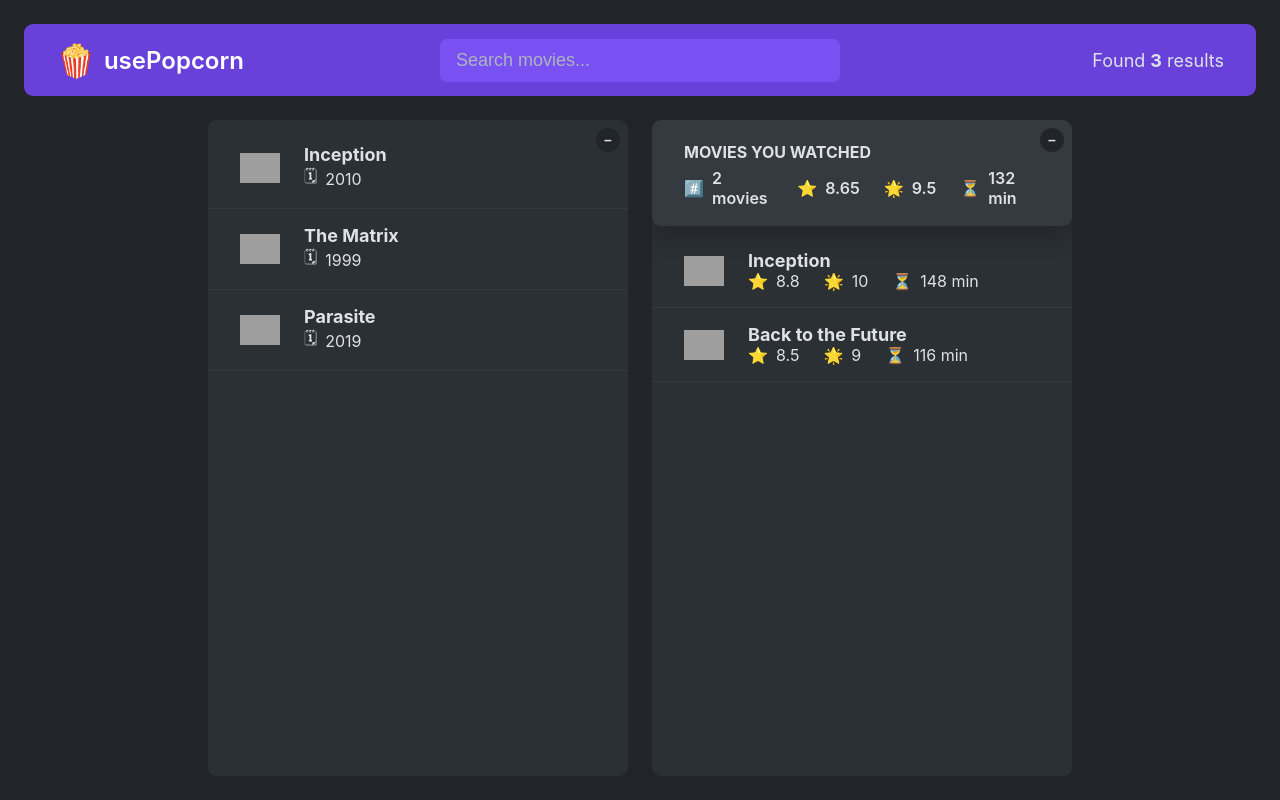
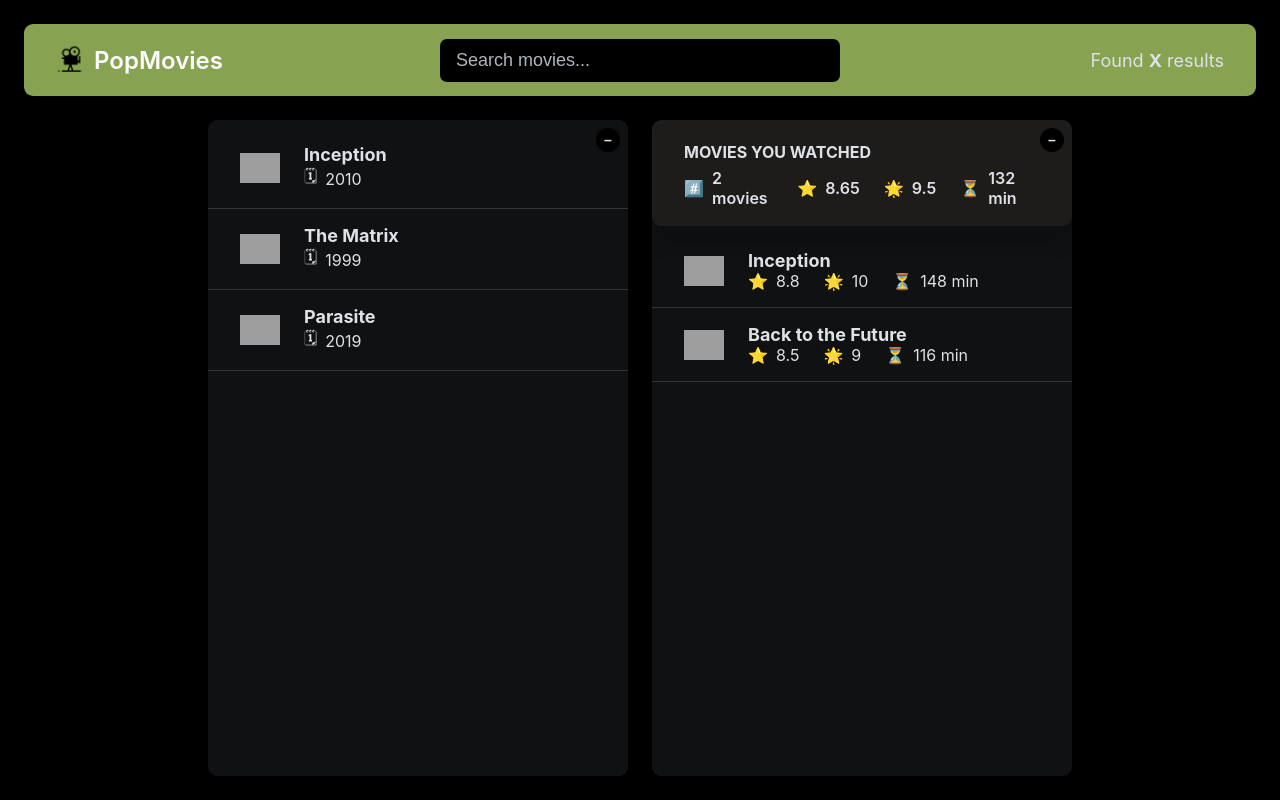
Before and after one commit to SivaSurender/React-Projects, a React (Vite) app: page / in a window 1280 px wide. Built offline with nearby package versions, Linux system fonts and the light colour scheme; grey boxes are pictures that could not be loaded.

Commit message:
comp splitting

```diff
--- /dev/null
+++ b/Components/Results.jsx
@@ -0,0 +1,13 @@
+import React from "react";
+
+function Results() {
+  return (
+    <>
+      <p className="num-results">
+        Found <strong>X</strong> results
+      </p>
+    </>
+  );
+}
+
+export default Results;
--- /dev/null
+++ b/Components/Search.jsx
@@ -0,0 +1,17 @@
+import React from "react";
+
+function Search({ value, setValue }) {
+  return (
+    <>
+      <input
+        className="search"
+        type="text"
+        placeholder="Search movies..."
+        value={value}
+        onChange={(e) => setValue(e.target.value)}
+      />
+    </>
+  );
+}
+
+export default Search;
--- /dev/null
+++ b/Logo.jsx
@@ -0,0 +1,17 @@
+import React from "react";
+import popMovie from "/assets/popmovie.png";
+
+function Logo() {
+  return (
+    <>
+      <div className="logo">
+        <span role="img">
+          <img className="img-logo" src={popMovie} />
+        </span>
+        <h1>PopMovies</h1>
+      </div>
+    </>
+  );
+}
+
+export default Logo;
--- /dev/null
+++ b/UI/AvailableMovies.jsx
@@ -0,0 +1,29 @@
+import React, { useState } from "react";
+import { tempMovieData } from "../src/App";
+import IndividualAvlMovie from "./IndividualAvlMovie";
+
+function AvailableMovies() {
+  const [movies, setMovies] = useState(tempMovieData);
+  const [isOpen1, setIsOpen1] = useState(true);
+  return (
+    <>
+      <div className="box">
+        <button
+          className="btn-toggle"
+          onClick={() => setIsOpen1((open) => !open)}
+        >
+          {isOpen1 ? "–" : "+"}
+        </button>
+        {isOpen1 && (
+          <ul className="list">
+            {movies?.map((movie) => (
+              <IndividualAvlMovie movie={movie} key={movie.imdbID} />
+            ))}
+          </ul>
+        )}
+      </div>
+    </>
+  );
+}
+
+export default AvailableMovies;
--- /dev/null
+++ b/UI/IndividualAvlMovie.jsx
@@ -0,0 +1,20 @@
+import React from "react";
+
+function IndividualAvlMovie({ movie }) {
+  return (
+    <>
+      <li>
+        <img src={movie.Poster} alt={`${movie.Title} poster`} />
+        <h3>{movie.Title}</h3>
+        <div>
+          <p>
+            <span>🗓</span>
+            <span>{movie.Year}</span>
+          </p>
+        </div>
+      </li>
+    </>
+  );
+}
+
+export default IndividualAvlMovie;
--- /dev/null
+++ b/UI/IndividualWatchedMovie.jsx
@@ -0,0 +1,28 @@
+import React from "react";
+
+function IndividualWatchedMovie({ movie }) {
+  return (
+    <>
+      <li>
+        <img src={movie.Poster} alt={`${movie.Title} poster`} />
+        <h3>{movie.Title}</h3>
+        <div>
+          <p>
+            <span>⭐️</span>
+            <span>{movie.imdbRating}</span>
+          </p>
+          <p>
+            <span>🌟</span>
+            <span>{movie.userRating}</span>
+          </p>
+          <p>
+            <span>⏳</span>
+            <span>{movie.runtime} min</span>
+          </p>
+        </div>
+      </li>
+    </>
+  );
+}
+
+export default IndividualWatchedMovie;
--- /dev/null
+++ b/UI/MainScreen.jsx
@@ -0,0 +1,17 @@
+import React, { useState } from "react";
+
+import AvailableMovies from "./AvailableMovies";
+import WatchedMovies from "./WatchedMovies";
+
+function MainScreen() {
+  return (
+    <>
+      <main className="main">
+        <AvailableMovies />
+        <WatchedMovies />
+      </main>
+    </>
+  );
+}
+
+export default MainScreen;
--- /dev/null
+++ b/UI/NavBar.jsx
@@ -0,0 +1,20 @@
+import React, { useState } from "react";
+import Logo from "../Logo";
+import Search from "../Components/Search";
+import Results from "../Components/Results";
+
+function NavBar() {
+  const [query, setQuery] = useState("");
+
+  return (
+    <>
+      <nav className="nav-bar">
+        <Logo />
+        <Search value={query} setValue={setQuery} />
+        <Results />
+      </nav>
+    </>
+  );
+}
+
+export default NavBar;
--- /dev/null
+++ b/UI/WatchedMovies.jsx
@@ -0,0 +1,58 @@
+import React, { useState } from "react";
+import { average, tempWatchedData } from "../src/App";
+import IndividualWatchedMovie from "./IndividualWatchedMovie";
+
+function WatchedMovies() {
+  const [isOpen2, setIsOpen2] = useState(true);
+  const [watched, setWatched] = useState(tempWatchedData);
+
+  const avgImdbRating = average(watched.map((movie) => movie.imdbRating));
+  const avgUserRating = average(watched.map((movie) => movie.userRating));
+  const avgRuntime = average(watched.map((movie) => movie.runtime));
+
+  return (
+    <>
+      <div className="box">
+        <button
+          className="btn-toggle"
+          onClick={() => setIsOpen2((open) => !open)}
+        >
+          {isOpen2 ? "–" : "+"}
+        </button>
+        {isOpen2 && (
+          <>
+            <div className="summary">
+              <h2>Movies you watched</h2>
+              <div>
+                <p>
+                  <span>#️⃣</span>
+                  <span>{watched.length} movies</span>
+                </p>
+                <p>
+                  <span>⭐️</span>
+                  <span>{avgImdbRating}</span>
+                </p>
+                <p>
+                  <span>🌟</span>
+                  <span>{avgUserRating}</span>
+                </p>
+                <p>
+                  <span>⏳</span>
+                  <span>{avgRuntime} min</span>
+                </p>
+              </div>
+            </div>
+
+            <ul className="list">
+              {watched.map((movie) => (
+                <IndividualWatchedMovie movie={movie} key={movie.imdbID} />
+              ))}
+            </ul>
+          </>
+        )}
+      </div>
+    </>
+  );
+}
+
+export default WatchedMovies;
--- a/index.css
+++ b/index.css
@@ -1,11 +1,14 @@
 :root {
-  --color-primary: #6741d9;
-  --color-primary-light: #7950f2;
+  --color-primary: #87a352;
+  --color-primary-light: #99bb59;
   --color-text: #dee2e6;
   --color-text-dark: #adb5bd;
-  --color-background-100: #343a40;
+  /* --color-background-100: #343a40;
   --color-background-500: #2b3035;
-  --color-background-900: #212529;
+  --color-background-900: #212529; */
+  --color-background-100: #000000;
+  --color-background-500: #101112;
+  --color-background-900: #000000;
   --color-red: #fa5252;
   --color-red-dark: #e03131;
 }
@@ -54,7 +57,7 @@ body {
   max-width: 42rem;
   background-color: var(--color-background-500);
   border-radius: 0.9rem;
-  overflow: scroll;
+  overflow: auto;
   position: relative;
 }
 
@@ -79,6 +82,9 @@ body {
   align-items: center;
   gap: 0.8rem;
 }
+.img-logo {
+  height: 30px;
+}
 
 .logo span {
   font-size: 3.2rem;
@@ -100,8 +106,8 @@ body {
   transition: all 0.3s;
   color: var(--color-text);
 
-  /* background-color: var(--color-background-900); */
-  background-color: var(--color-primary-light);
+  background-color: var(--color-background-900);
+  /* background-color: var(--color-primary-light); */
 }
 
 .search::placeholder {
@@ -138,7 +144,7 @@ body {
 .list {
   list-style: none;
   padding: 0.8rem 0;
-  overflow: scroll;
+  overflow: auto;
 }
 
 .list-watched {
@@ -155,7 +161,7 @@ body {
   align-items: center;
 
   padding: 1.6rem 3.2rem;
-  border-bottom: 1px solid var(--color-background-100);
+  border-bottom: 1px solid #313539;
 }
 
 .list.list-movies li {
@@ -213,7 +219,7 @@ body {
 .summary {
   padding: 2.2rem 3.2rem 1.8rem 3.2rem;
   border-radius: 0.9rem;
-  background-color: var(--color-background-100);
+  background-color: #1e1b1b;
   box-shadow: 0 1.2rem 2.4rem rgba(0, 0, 0, 0.2);
 }
 
--- a/src/App.jsx
+++ b/src/App.jsx
@@ -1,6 +1,8 @@
 import { useState } from "react";
+import NavBar from "../UI/NavBar";
+import MainScreen from "../UI/MainScreen";
 
-const tempMovieData = [
+export const tempMovieData = [
   {
     imdbID: "tt1375666",
     Title: "Inception",
@@ -24,7 +26,7 @@ const tempMovieData = [
   },
 ];
 
-const tempWatchedData = [
+export const tempWatchedData = [
   {
     imdbID: "tt1375666",
     Title: "Inception",
@@ -46,123 +48,14 @@ const tempWatchedData = [
     userRating: 9,
   },
 ];
-
-const average = (arr) =>
+export const average = (arr) =>
   arr.reduce((acc, cur, i, arr) => acc + cur / arr.length, 0);
 
 export default function App() {
-  const [query, setQuery] = useState("");
-  const [movies, setMovies] = useState(tempMovieData);
-  const [watched, setWatched] = useState(tempWatchedData);
-  const [isOpen1, setIsOpen1] = useState(true);
-  const [isOpen2, setIsOpen2] = useState(true);
-
-  const avgImdbRating = average(watched.map((movie) => movie.imdbRating));
-  const avgUserRating = average(watched.map((movie) => movie.userRating));
-  const avgRuntime = average(watched.map((movie) => movie.runtime));
-
   return (
     <>
-      <nav className="nav-bar">
-        <div className="logo">
-          <span role="img">🍿</span>
-          <h1>usePopcorn</h1>
-        </div>
-        <input
-          className="search"
-          type="text"
-          placeholder="Search movies..."
-          value={query}
-          onChange={(e) => setQuery(e.target.value)}
-        />
-        <p className="num-results">
-          Found <strong>{movies.length}</strong> results
-        </p>
-      </nav>
-
-      <main className="main">
-        <div className="box">
-          <button
-            className="btn-toggle"
-            onClick={() => setIsOpen1((open) => !open)}
-          >
-            {isOpen1 ? "–" : "+"}
-          </button>
-          {isOpen1 && (
-            <ul className="list">
-              {movies?.map((movie) => (
-                <li key={movie.imdbID}>
-                  <img src={movie.Poster} alt={`${movie.Title} poster`} />
-                  <h3>{movie.Title}</h3>
-                  <div>
-                    <p>
-                      <span>🗓</span>
-                      <span>{movie.Year}</span>
-                    </p>
-                  </div>
-                </li>
-              ))}
-            </ul>
-          )}
-        </div>
-
-        <div className="box">
-          <button
-            className="btn-toggle"
-            onClick={() => setIsOpen2((open) => !open)}
-          >
-            {isOpen2 ? "–" : "+"}
-          </button>
-          {isOpen2 && (
-            <>
-              <div className="summary">
-                <h2>Movies you watched</h2>
-                <div>
-                  <p>
-                    <span>#️⃣</span>
-                    <span>{watched.length} movies</span>
-                  </p>
-                  <p>
-                    <span>⭐️</span>
-                    <span>{avgImdbRating}</span>
-                  </p>
-                  <p>
-                    <span>🌟</span>
-                    <span>{avgUserRating}</span>
-                  </p>
-                  <p>
-                    <span>⏳</span>
-                    <span>{avgRuntime} min</span>
-                  </p>
-                </div>
-              </div>
-
-              <ul className="list">
-                {watched.map((movie) => (
-                  <li key={movie.imdbID}>
-                    <img src={movie.Poster} alt={`${movie.Title} poster`} />
-                    <h3>{movie.Title}</h3>
-                    <div>
-                      <p>
-                        <span>⭐️</span>
-                        <span>{movie.imdbRating}</span>
-                      </p>
-                      <p>
-                        <span>🌟</span>
-                        <span>{movie.userRating}</span>
-                      </p>
-                      <p>
-                        <span>⏳</span>
-                        <span>{movie.runtime} min</span>
-                      </p>
-                    </div>
-                  </li>
-                ))}
-              </ul>
-            </>
-          )}
-        </div>
-      </main>
+      <NavBar />
+      <MainScreen />
     </>
   );
 }
```
